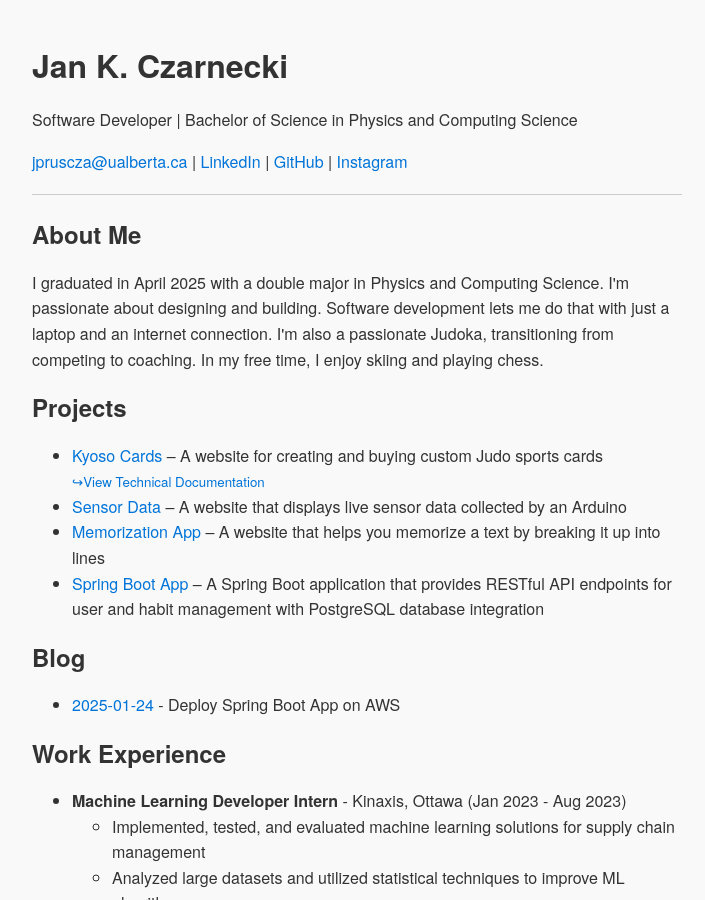
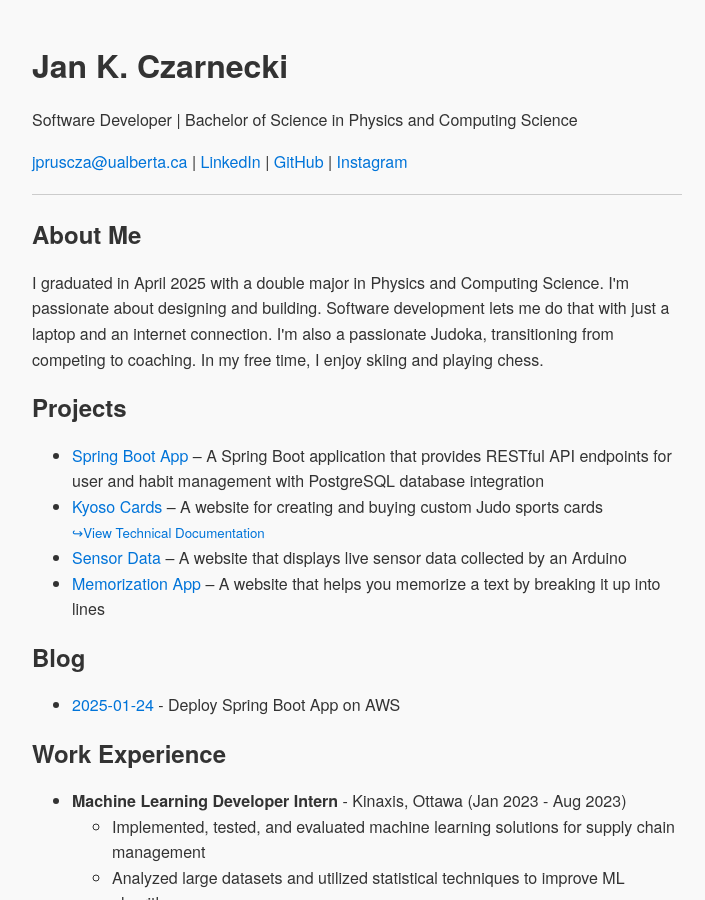
Before and after one commit to janpc01/janpc01.github.io, a Jekyll site: the page built from index.html, in a window 1280 px wide and 900 px high. Shown: the whole window, without its empty margins (283-988 px from the left). Built offline with Jekyll 4.4.1, drawn with Linux system fonts in a browser that asks for light colours; some web fonts are replaced; part of the change alters nothing that is shown.

```diff
--- a/index.html
+++ b/index.html
@@ -65,6 +65,7 @@ title: "Jan K. Czarnecki"
 
     <h2>Projects</h2>
     <ul>
+        <li><a href="https://github.com/janpc01/habit-tracker-spring" target="_blank">Spring Boot App</a> – A Spring Boot application that provides RESTful API endpoints for user and habit management with PostgreSQL database integration</li>
         <li>
             <a href="https://kyosocards.com/" target="_blank">Kyoso Cards</a> – A website for creating and buying custom Judo sports cards
             <br>
@@ -72,7 +73,6 @@ title: "Jan K. Czarnecki"
         </li>
         <li><a href="https://sensor-data-flask.vercel.app/" target="_blank">Sensor Data</a> – A website that displays live sensor data collected by an Arduino</li>
         <li><a href="https://memorization-app.vercel.app/" target="_blank">Memorization App</a> – A website that helps you memorize a text by breaking it up into lines</li>
-        <li><a href="https://github.com/janpc01/habit-tracker-spring" target="_blank">Spring Boot App</a> – A Spring Boot application that provides RESTful API endpoints for user and habit management with PostgreSQL database integration</li>
 
 </li>
     </ul>
```
